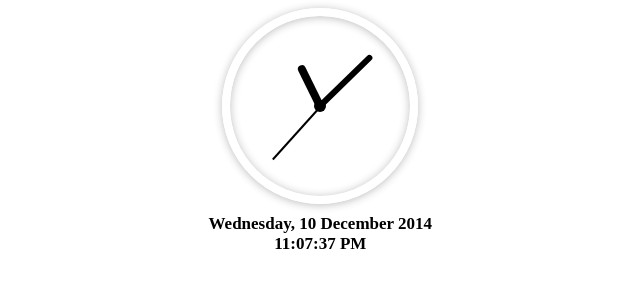
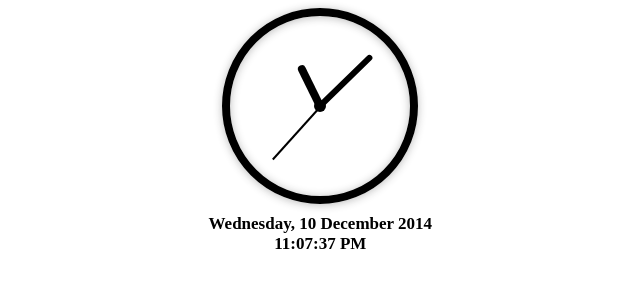
Before and after one commit to mayajuni/johayoClock, a website: page demo/index.html in a window 1280 px wide. Shown: the whole page, without its empty margins (326-966 px from the left). Drawn offline with nearby package versions, Linux system fonts and the light colour scheme.

Commit message:
style 수정

```diff
--- a/css/clock.css
+++ b/css/clock.css
@@ -4,7 +4,7 @@
     height: 180px;
     margin: 0 auto;
     position: relative;
-    border: 8px solid #fff;
+    border: 8px solid #000000;
     border-radius: 50%;
     -webkit-box-shadow: 0 1px 8px rgba(34, 34, 34, 0.3),inset 0 1px 8px rgba(34, 34, 34, 0.3);
     box-shadow: 0 1px 8px rgba(34, 34, 34, 0.3),inset 0 1px 8px rgba(34, 34, 34, 0.3);
--- a/demo/css/clock.css
+++ b/demo/css/clock.css
@@ -4,7 +4,7 @@
     height: 180px;
     margin: 0 auto;
     position: relative;
-    border: 8px solid #fff;
+    border: 8px solid #000000;
     border-radius: 50%;
     -webkit-box-shadow: 0 1px 8px rgba(34, 34, 34, 0.3),inset 0 1px 8px rgba(34, 34, 34, 0.3);
     box-shadow: 0 1px 8px rgba(34, 34, 34, 0.3),inset 0 1px 8px rgba(34, 34, 34, 0.3);
```
Also changed, not shown: css/clock.min.css, demo/css/clock.min.css, 1 other file.
